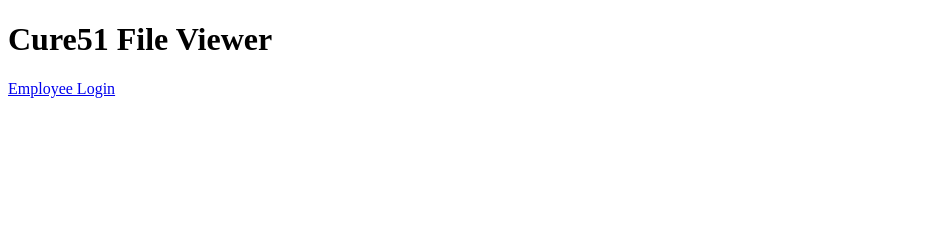
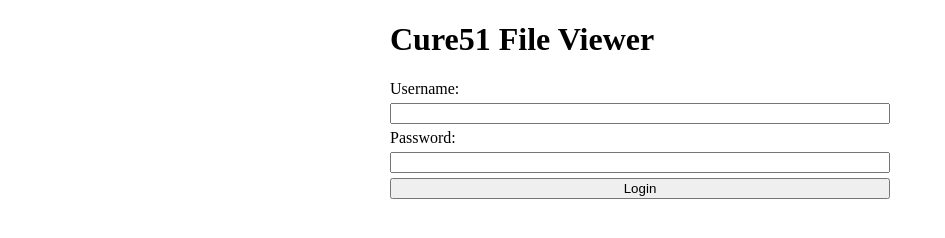
Before and after one commit to notbowen/EH-Vuln-Server, a plain HTML site: page htdocs/index.html in a window 1280 px wide. Shown: the whole page, without its empty margins (0-945 px from the left). Drawn offline with Linux system fonts and the light colour scheme.

Commit message:
fix: introduced buffer overflow + css formatting

```diff
--- a/htdocs/index.html
+++ b/htdocs/index.html
@@ -5,9 +5,15 @@
     <title>Cure51 File Viewer</title>
 </head>
 
-<body>
+<body style="max-width: 500px; margin: auto;">
     <h1>Cure51 File Viewer</h1>
-    <a href="/cgi-bin/login.cgi">Employee Login</a>
+    <form action="/cgi-bin/login.cgi" method="POST" style="display: flex; flex-direction: column; gap: 5px;">
+        <label for="username">Username:</label>
+        <input type="text" name="username" id="username">
+        <label for="password">Password:</label>
+        <input type="password" name="password" id="password">
+        <input type="submit" value="Login">
+    </form>
 </body>
 
 </html>
```
Also changed, not shown: 1 other file.
